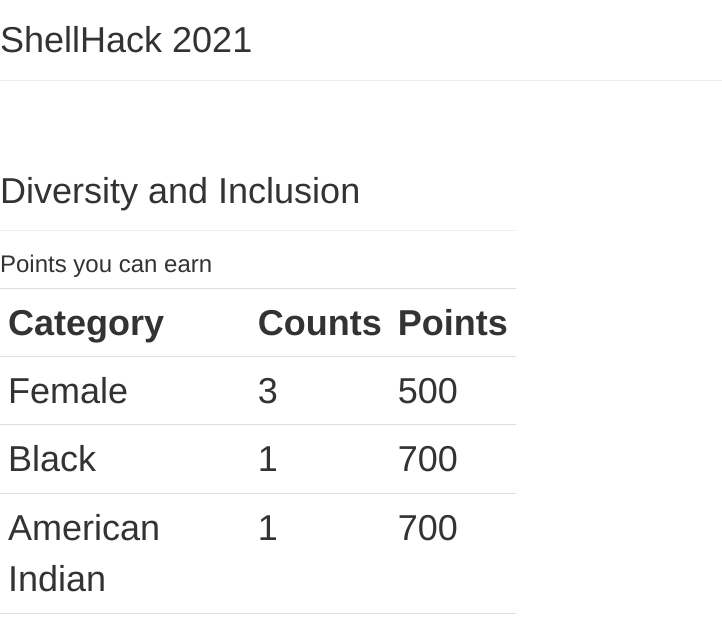
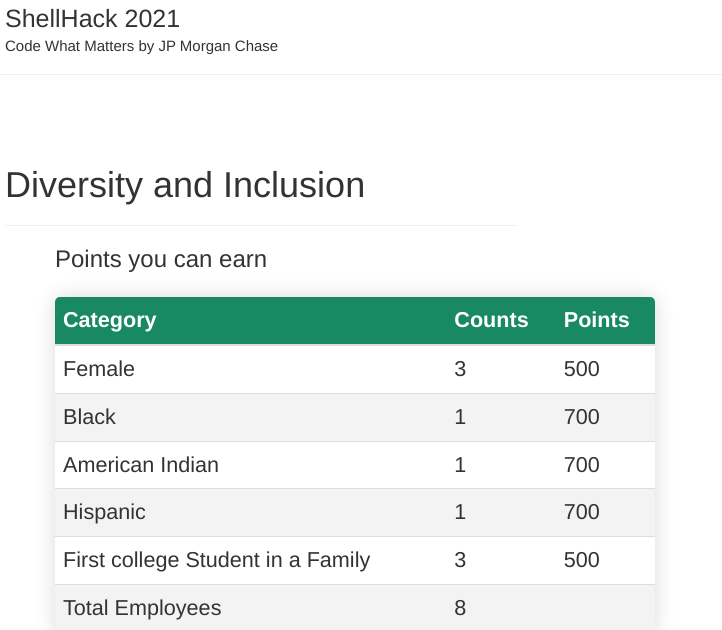
Before and after one commit to IAmAngelLiu/shellhack2021, a Django app: page / in a window 1280 px wide. Shown: the top 630 px of the page, without its empty margins (0-722 px from the left). Run offline with Django 3.2, Linux system fonts and the light colour scheme; data comes from the database, SQL or seed files in the repository; some libraries are stand-ins or nearby versions.

Commit message:
some css

```diff
--- a/Diversity/accounts/templates/accounts/home.html
+++ b/Diversity/accounts/templates/accounts/home.html
@@ -4,7 +4,7 @@
 
 
 
-<h1> Diversity and Inclusion
+<h1 style="margin: 0 5px;"> Diversity and Inclusion
 
 
 <div class="row">
@@ -15,14 +15,17 @@
 			<!-- <a class="btn btn-primary btn-sm btn-block" href="">
 				Points you can earn
 			</a> -->
-			<h3>Points you can earn</h3>
+			<h3 style="margin: 0 50px;">Points you can earn</h3>
 			<table class="table table-sm">
+				<thead>
 					<tr>
 						<th>Category</th>
 						<th>Counts</th>
 						<th>Points</th>
 					</tr>
+				</thead>
 
+				<tbody>
 
 					<tr>
 						<td>Female </td>
@@ -57,8 +60,9 @@
 					<tr>
 						<td>Total Employees </td>
 						<td>{{ total }} </td>
+						<td> </td>
 					</tr>
-
+				</tbody>
 			</table>
 		</div>
 	</div>
--- a/Diversity/accounts/templates/accounts/main.html
+++ b/Diversity/accounts/templates/accounts/main.html
@@ -4,12 +4,62 @@
 	<title>Diversity and Inclusion</title>
 	<!-- Latest compiled and minified CSS -->
 	<link rel="stylesheet" href="https://maxcdn.bootstrapcdn.com/bootstrap/3.3.7/css/bootstrap.min.css" integrity="sha384-BVYiiSIFeK1dGmJRAkycuHAHRg32OmUcww7on3RYdg4Va+PmSTsz/K68vbdEjh4u" crossorigin="anonymous">
+	<style>
+		.shell-logo{
+			font-size: 2.5rem;
+			margin: 5px 5px;
+		}
 
+		.challenge-logo{
+			font-size: 1.5rem;
+			margin: 5px 5px;
+		}
+
+
+
+		.table-sm {
+			border-collapse: collapse;
+			margin: 25px 50px;
+			font-size: 0.6em;
+			min-width: 600px;
+			border-radius: 5px 5px 0 0;
+			overflow: hidden;
+			box-shadow: 0 0 20px rgba(0, 0, 0, 0.15);
+		}
+
+		.table-sm thead tr {
+			background-color: #198964;
+			color: #ffffff;
+			text-align: left;
+			font-weight: bold;
+		}
+
+		.table-sm th,
+		.table-sm td {
+			padding: 12px 15px;
+		}
+
+		.table-sm tbody tr {
+			border-bottom: 1px solid #dddddd;
+		}
+
+		.table-sm tbody tr:nth-of-type(even) {
+			background-color: #f3f3f3;
+		}
+
+		.table-sm tbody tr:last-of-type {
+			border-bottom: 2px solid #198964;
+		}
+
+
+	</style>
 
 </head>
 <body>
 
-	<h1>ShellHack 2021</h1>
+	<h1 class="shell-logo">ShellHack 2021</h1>
+	<h2 class="challenge-logo">Code What Matters by JP Morgan Chase</h2>
+
 	<hr>
 	{% include 'accounts/navbar.html' %}
 
```
Lines whose indentation alone changed are shown as unchanged.
